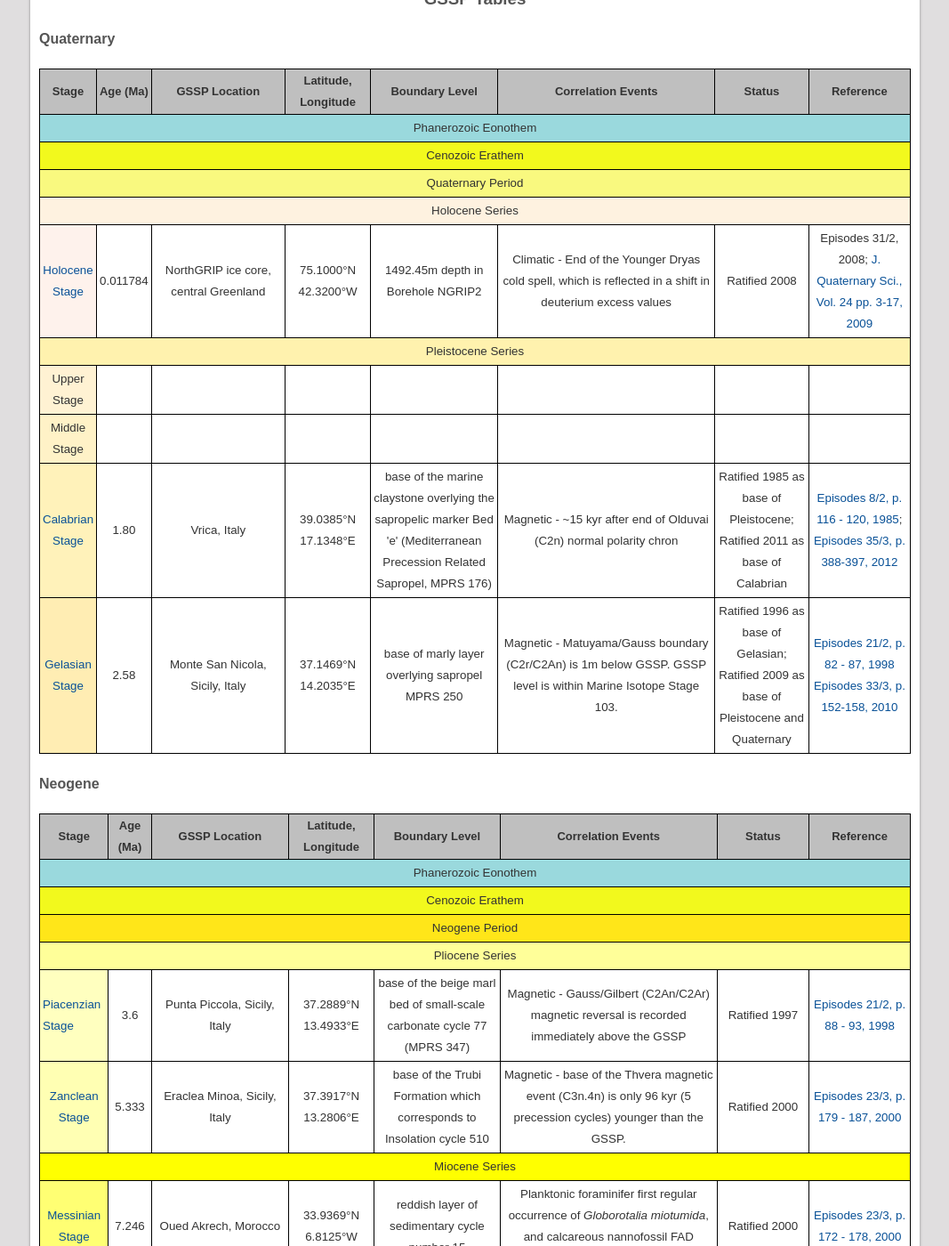
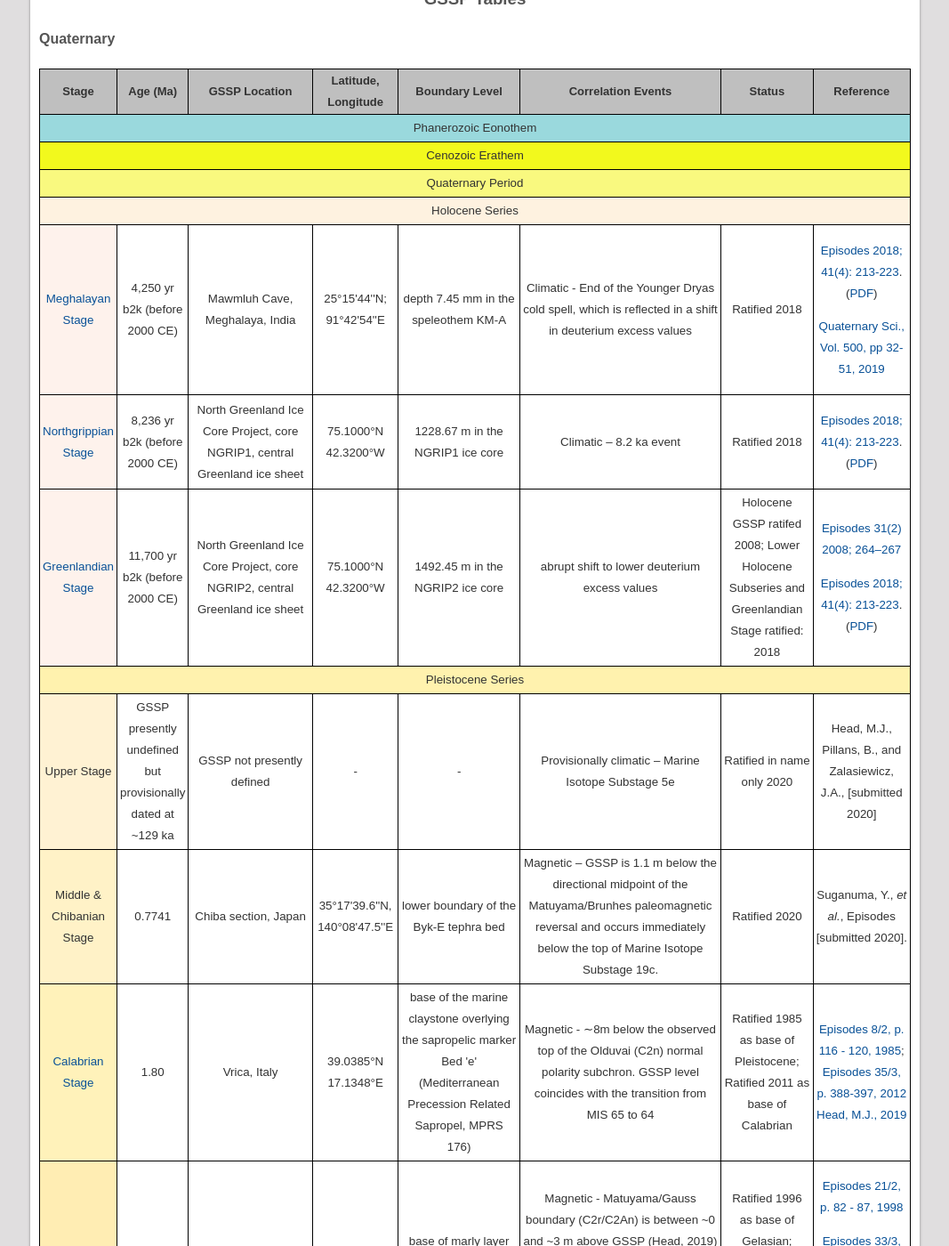
Before and after one commit to i-c-stratigraphy/gssps, a Jekyll site: the page built from pages/index.md, in a window 1280 px wide and 1400 px high, scrolled down 1187 px. Shown: the whole window at 89% size, without its empty margins (106-1173 px from the left). Built offline with Jekyll 4.4.1, drawn with Linux system fonts in a browser that asks for light colours; some of the changed text lies outside the part shown.

Commit message:
quaternary updates

```diff
--- a/_layouts/table.html
+++ b/_layouts/table.html
@@ -250,28 +250,83 @@
                 </tr>
                 <tr>
                     <td style="background:#FEF2EC;">
-                        <a href="/gssps/holocene">Holocene Stage</a>
-                    </td>
-                    <td>
-                        0.011784
-                    </td>
-                    <td>
-                        NorthGRIP ice core, central Greenland
+                        <a href="/gssps/holocene">Meghalayan Stage</a>
+                    </td>
+                    <td>
+                        4,250 yr b2k (before 2000 CE)
+                    </td>
+                    <td>
+                        Mawmluh Cave, Meghalaya, India
+                    </td>
+                    <td>
+                        25&deg;15'44''N; 91&deg;42'54''E
+                    </td>
+                    <td>
+                        depth 7.45 mm in the speleothem KM-A
+                    </td>
+                    <td>
+                        Climatic - End of the Younger Dryas cold spell, which is reflected in a shift in deuterium excess values
+                    </td>
+                    <td>
+                        Ratified 2018
+                    </td>
+                    <td>
+                        <p><a href="https://doi.org/10.18814/epiiugs/2018/018016">Episodes 2018; 41(4): 213-223</a>. (<a href="/gssps/files/meghalayan.pdf">PDF</a>)</p>
+                        <p><a href="https://doi.org/10.1016/j.quaint.2019.05.018">Quaternary Sci., Vol. 500, pp 32-51, 2019</a></p>
+                    </td>
+                </tr>
+                <tr>
+                    <td style="background:#FEF2EC;">
+                        <a href="/gssps/holocene">Northgrippian Stage</a>
+                    </td>
+                    <td>
+                        8,236 yr b2k (before 2000 CE)
+                    </td>
+                    <td>
+                        North Greenland Ice Core Project, core NGRIP1, central Greenland ice sheet
                     </td>
                     <td>
                         75.1000&deg;N 42.3200&deg;W
                     </td>
                     <td>
-                        1492.45m depth in Borehole NGRIP2
-                    </td>
-                    <td>
-                        Climatic - End of the Younger Dryas cold spell, which is reflected in a shift in deuterium excess values
-                    </td>
-                    <td>
-                        Ratified 2008
-                    </td>
-                    <td>
-                        Episodes 31/2, 2008; <a href="/gssps/files/holocene.pdf">J. Quaternary Sci., Vol. 24 pp. 3-17, 2009</a>
+                        1228.67 m in the NGRIP1 ice core
+                    </td>
+                    <td>
+                        Climatic – 8.2 ka event
+                    </td>
+                    <td>
+                        Ratified 2018
+                    </td>
+                    <td>
+                        <p><a href="https://doi.org/10.18814/epiiugs/2018/018016">Episodes 2018; 41(4): 213-223</a>. (<a href="/gssps/files/meghalayan.pdf">PDF</a>)</p>
+                    </td>
+                </tr>
+                <tr>
+                    <td style="background:#FEF2EC;">
+                        <a href="/gssps/holocene">Greenlandian Stage</a>
+                    </td>
+                    <td>
+                        11,700 yr b2k (before 2000 CE)
+                    </td>
+                    <td>
+                        North Greenland Ice Core Project, core NGRIP2, central Greenland ice sheet
+                    </td>
+                    <td>
+                        75.1000&deg;N 42.3200&deg;W
+                    </td>
+                    <td>
+                        1492.45 m in the NGRIP2 ice core
+                    </td>
+                    <td>
+                        abrupt shift to lower deuterium excess values
+                    </td>
+                    <td>
+                        Holocene GSSP ratifed 2008; Lower Holocene Subseries and Greenlandian Stage ratified: 2018
+                    </td>
+                    <td>
+                        <p><a href="https://doi.org/10.18814/epiiugs/2008/v31i2/016">Episodes 31(2) 2008; 264–267</a></p>
+                        <!--<p><a href="https://hdl.handle.net/10289/920">J. Int'l Geosciences 31(2), 264-267</a></p>-->
+                        <p><a href="https://doi.org/10.18814/epiiugs/2018/018016">Episodes 2018; 41(4): 213-223</a>. (<a href="/gssps/files/meghalayan.pdf">PDF</a>)</p>
                     </td>
                 </tr>
                 <tr>
@@ -284,51 +339,51 @@
                         Upper Stage
                     </td>
                     <td>
-                        &nbsp;
-                    </td>
-                    <td>
-                        &nbsp;
-                    </td>
-                    <td>
-                        &nbsp;
-                    </td>
-                    <td>
-                        &nbsp;
-                    </td>
-                    <td>
-                        &nbsp;
-                    </td>
-                    <td>
-                        &nbsp;
-                    </td>
-                    <td>
-                        &nbsp;
+                        GSSP presently undefined but provisionally dated at ~129 ka
+                    </td>
+                    <td>
+                        GSSP not presently defined
+                    </td>
+                    <td>
+                        -
+                    </td>
+                    <td>
+                        -
+                    </td>
+                    <td>
+                        Provisionally climatic – Marine Isotope Substage 5e
+                    </td>
+                    <td>
+                        Ratified in name only 2020
+                    </td>
+                    <td>
+                        Head, M.J., Pillans, B., and Zalasiewicz, J.A., [submitted 2020]
                     </td>
                 </tr>
                 <tr>
                     <td style="background:#FFF2C7;">
-                        Middle Stage
-                    </td>
-                    <td>
-                        &nbsp;
-                    </td>
-                    <td>
-                        &nbsp;
-                    </td>
-                    <td>
-                        &nbsp;
-                    </td>
-                    <td>
-                        &nbsp;
-                    </td>
-                    <td>
-                        &nbsp;
-                    </td>
-                    <td>
-                        &nbsp;
-                    </td>
-                    <td>
-                        &nbsp;
+                        Middle &amp; Chibanian Stage
+                    </td>
+                    <td>
+                        0.7741
+                    </td>
+                    <td>
+                        Chiba section, Japan
+                    </td>
+                    <td>
+                        35°17'39.6''N, 140°08'47.5''E
+                    </td>
+                    <td>
+                        lower boundary of the Byk-E tephra bed
+                    </td>
+                    <td>
+                        Magnetic – GSSP is 1.1 m below the directional midpoint of the Matuyama/Brunhes paleomagnetic reversal and occurs immediately below the top of Marine Isotope Substage 19c.
+                    </td>
+                    <td>
+                        Ratified 2020
+                    </td>
+                    <td>
+                        Suganuma, Y., <em>et al.</em>, Episodes [submitted 2020].
                     </td>
                 </tr>
                 <tr>
@@ -348,13 +403,14 @@
                         base of the marine claystone overlying the sapropelic marker Bed 'e' (Mediterranean Precession Related Sapropel, MPRS 176)
                     </td>
                     <td>
-                        Magnetic - ~15 kyr after end of Olduvai (C2n) normal polarity chron
+                        Magnetic - ∼8m below the observed top of the Olduvai (C2n) normal polarity subchron. GSSP level coincides with the transition from MIS 65 to 64
                     </td>
                     <td>
                         Ratified 1985 as base of Pleistocene; Ratified 2011 as base of Calabrian
                     </td>
                     <td>
-                        <a href="/calabrian1.pdf">Episodes 8/2, p. 116 - 120, 1985</a>; <a href="/calabrian2.pdf">Episodes 35/3, p. 388-397, 2012</a>
+                        <a href="files/calabrian1.pdf">Episodes 8/2, p. 116 - 120, 1985</a>; <a href="files/calabrian2.pdf">Episodes 35/3, p. 388-397, 2012</a><br />
+                        <a href="https://doi.org/10.1016/j.quaint.2019.05.018">Head, M.J., 2019</a>
                     </td>
                 </tr>
                 <tr>
@@ -374,14 +430,15 @@
                         base of marly layer overlying sapropel MPRS 250
                     </td>
                     <td>
-                        Magnetic - Matuyama/Gauss boundary (C2r/C2An) is 1m below GSSP. GSSP level is within Marine Isotope Stage 103.
+                        Magnetic - Matuyama/Gauss boundary (C2r/C2An) is between ~0 and ~3 m above GSSP (Head, 2019) not ∼1 m (20 kyr) below it as reported by Rio et al. (1994, 1998). GSSP level is within Marine Isotope Stage 103.
                     </td>
                     <td>
                         Ratified 1996 as base of Gelasian; Ratified 2009 as base of Pleistocene and Quaternary
                     </td>
                     <td>
-                        <a href="/gssps/files/gelasian.pdf">Episodes 21/2, p. 82 - 87, 1998</a>
-                        <a href="/quaternary-pleistocene.pdf">Episodes 33/3, p. 152-158, 2010</a>
+                        <p><a href="/gssps/files/gelasian.pdf">Episodes 21/2, p. 82 - 87, 1998</a></p>
+                        <p><a href="files/quaternary-pleistocene.pdf">Episodes 33/3, p. 152-158, 2010</a></p>
+                        <p><a href="https://doi.org/10.1016/j.quaint.2019.05.018">Quaternary Sci., Vol. 500, pp 32-51, 2019</a></p>
                     </td>
                 </tr>
             </table>
@@ -883,7 +940,7 @@
                         Ratified 2008
                     </td>
                     <td>
-                        <a href="/selandian-thanetian.pdf">Episodes 34/4, p.220 - 243, 2011</a>
+                        <a href="files/selandian-thanetian.pdf">Episodes 34/4, p.220 - 243, 2011</a>
                     </td>
                 </tr>
                 <tr>
@@ -909,7 +966,7 @@
                         Ratified 2008
                     </td>
                     <td>
-                        <a href="/selandian-thanetian.pdf">Episodes 34/4, p.220 - 243, 2011</a>
+                        <a href="files/selandian-thanetian.pdf">Episodes 34/4, p.220 - 243, 2011</a>
                     </td>
                 </tr>
                 <tr>
@@ -2743,7 +2800,7 @@
                         Ratified 1984
                     </td>
                     <td>
-                        <a href="/rhu-tely-pridoli.pdf">Episodes
+                        <a href="files/rhu-tely-pridoli.pdf">Episodes
             8/2, p. 101-103, 1985</a>; Geol. Series, Nat. Mus. Wales, 9, p. 90 - 100, 1989
                     </td>
                 </tr>
@@ -2775,7 +2832,7 @@
                         Ratified 1980
                     </td>
                     <td>
-                        Lethaia 14; <a href="/sheinwoodian-ludfordian.pdf">Episodes
+                        Lethaia 14; <a href="files/sheinwoodian-ludfordian.pdf">Episodes
             5/3, p. 21-23, 1982</a>; Geol. Series, Nat. Mus. Wales, 9, p. 73 - 90, 1989
                     </td>
                 </tr>
@@ -2801,7 +2858,7 @@
                         Ratified 1980
                     </td>
                     <td>
-                        Lethaia 14; <a href="/sheinwoodian-ludfordian.pdf">Episodes
+                        Lethaia 14; <a href="files/sheinwoodian-ludfordian.pdf">Episodes
             5/3, p. 21-23, 1982</a>; Geol. Series, Nat. Mus. Wales, 9, p. 73 - 90, 1989
                     </td>
                 </tr>
@@ -2832,7 +2889,7 @@
                         Ratified 1980
                     </td>
                     <td>
-                        Lethaia 14; <a href="/sheinwoodian-ludfordian.pdf">Episodes
+                        Lethaia 14; <a href="files/sheinwoodian-ludfordian.pdf">Episodes
             5/3, p. 21-23, 1982</a>; Geol. Series, Nat. Mus. Wales, 9, p. 51-73, 1989
                     </td>
                 </tr>
@@ -2859,7 +2916,7 @@
                         Ratified 1980
                     </td>
                     <td>
-                        Lethaia 14; <a href="/sheinwoodian-ludfordian.pdf">Episodes
+                        Lethaia 14; <a href="files/sheinwoodian-ludfordian.pdf">Episodes
             5/3, p. 21-23, 1982</a>; Geol. Series, Nat. Mus. Wales, 9, p. 51-73, 1989
                     </td>
                 </tr>
@@ -2890,7 +2947,7 @@
                         Ratified 1984
                     </td>
                     <td>
-                        <a href="/rhu-tely-pridoli.pdf">Episodes
+                        <a href="files/rhu-tely-pridoli.pdf">Episodes
             8/2, p. 101-103, 1985</a>; Geol. Series, Nat. Mus. Wales, 9, p. 36-50, 1989
                     </td>
                 </tr>
@@ -2916,7 +2973,7 @@
                         Ratified 1984
                     </td>
                     <td>
-                        <a href="/rhu-tely-pridoli.pdf">Episodes
+                        <a href="files/rhu-tely-pridoli.pdf">Episodes
             8/2, p. 101-103, 1985</a>; Geol. Series, Nat. Mus. Wales, 9, p. 36-50, 1989
                     </td>
                 </tr>
@@ -2942,7 +2999,7 @@
                         Ratified 1984
                     </td>
                     <td>
-                        <a href="/rhu-tely-pridoli.pdf">Episodes
+                        <a href="files/rhu-tely-pridoli.pdf">Episodes
             8/2, p. 101-103, 1985</a>; Silurian Times No. 14 (2006)
                     </td>
                 </tr>
@@ -3123,9 +3180,7 @@
                         Ratified 2007
                     </td>
                     <td>
-                        <a href="/dapingian1.pdf">Episodes
-            28/2, p. 105 - 117, 2005</a>; <a href="/dapingian2.pdf">Episodes 32/2, p. 96-113,
-            2009</a>
+                        <a href="files/dapingian1.pdf">Episodes 28/2, p. 105 - 117, 2005</a>; <a href="files/dapingian2.pdf">Episodes 32/2, p. 96-113, 2009</a>
                     </td>
                 </tr>
                 <tr>
```
Also changed, not shown: 1 other file.
